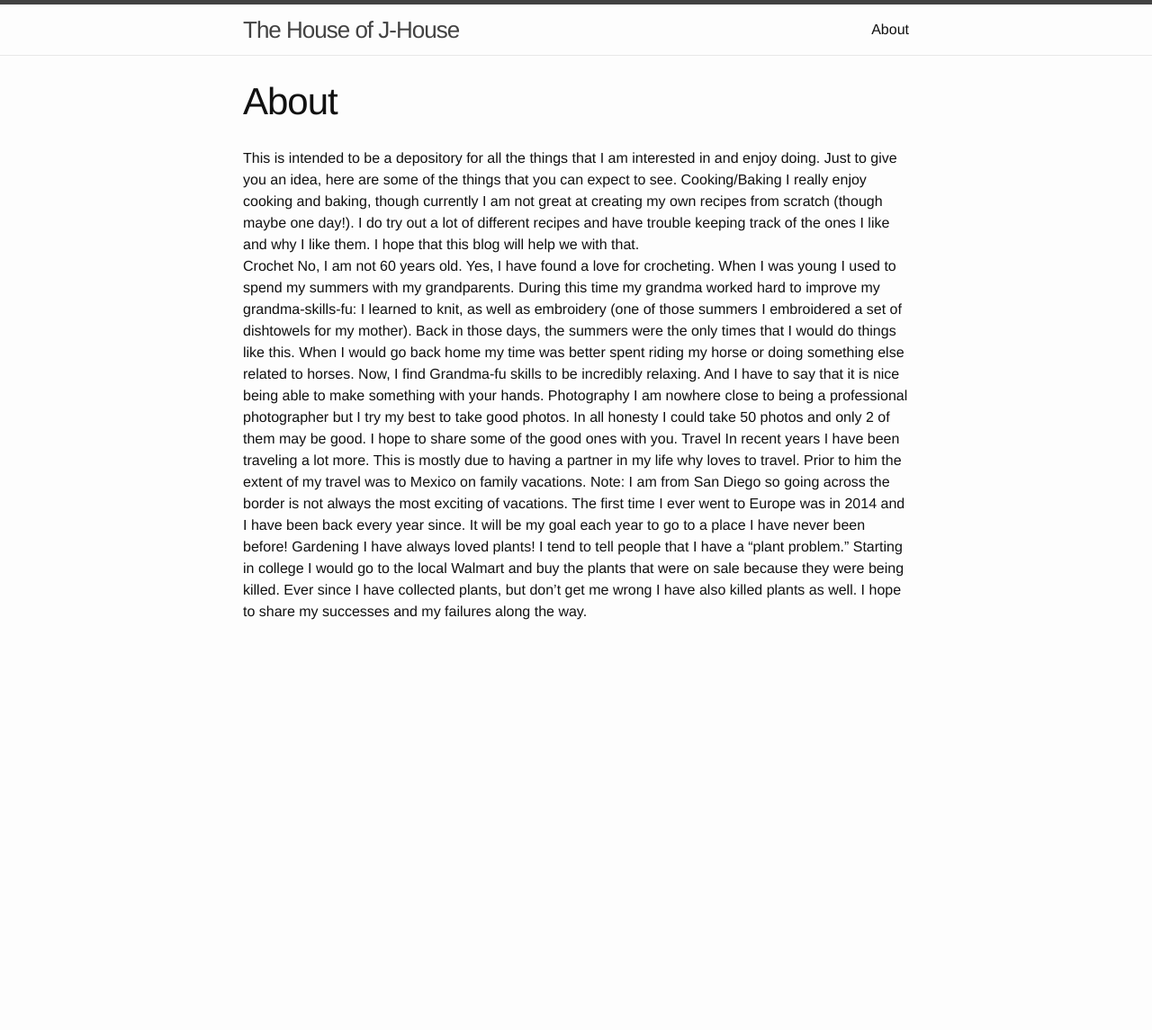
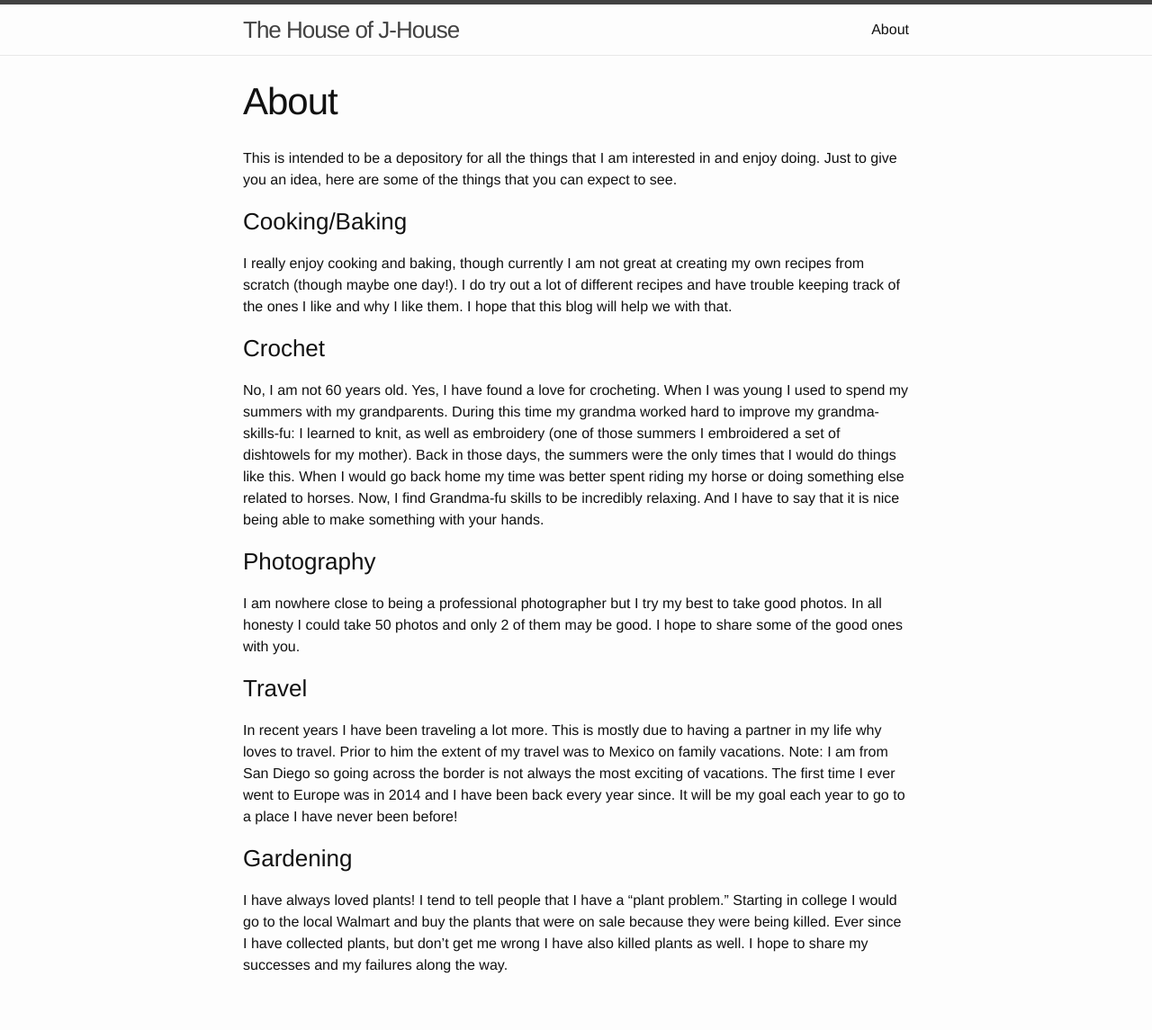
Before and after one commit to jcrobles/jcrobles.github.io, a Jekyll site: the page built from about.md, in a window 1280 px wide. Shown: the whole page at 90% size. Built offline with Jekyll 4.4.1, drawn with Linux system fonts in a browser that asks for light colours; before the commit the page ends 900 px from its top, so only the background shows below that.

```diff
--- a/about.md
+++ b/about.md
@@ -5,13 +5,19 @@ permalink: /about/
 ---
 
 This is intended to be a depository for all the things that I am interested in and enjoy doing. Just to give you an idea, here are some of the things that you can expect to see.
-Cooking/Baking
-	I really enjoy cooking and baking, though currently I am not great at creating my own recipes from scratch (though maybe one day!). I do try out a lot of different recipes and have trouble keeping track of the ones I like and why I like them. I hope that this blog will help we with that.
-Crochet
-	No, I am not 60 years old. Yes, I have found a love for crocheting. When I was young I used to spend my summers with my grandparents. During this time my grandma worked hard to improve my grandma-skills-fu: I learned to knit, as well as embroidery (one of those summers I embroidered a set of dishtowels for my mother). Back in those days, the summers were the only times that I would do things like this. When I would go back home my time was better spent riding my horse or doing something else related to horses. Now, I find Grandma-fu skills to be incredibly relaxing. And I have to say that it is nice being able to make something with your hands.
-Photography
-	I am nowhere close to being a professional photographer but I try my best to take good photos. In all honesty I could take 50 photos and only 2 of them may be good. I hope to share some of the good ones with you.
-Travel
-	In recent years I have been traveling a lot more. This is mostly due to having a partner in my life why loves to travel. Prior to him the extent of my travel was to Mexico on family vacations. Note: I am from San Diego so going across the border is not always the most exciting of vacations. The first time I ever went to Europe was in 2014 and I have been back every year since. It will be my goal each year to go to a place I have never been before!
-Gardening
-	I have always loved plants! I tend to tell people that I have a “plant problem.” Starting in college I would go to the local Walmart and buy the plants that were on sale because they were being killed. Ever since I have collected plants, but don’t get me wrong I have also killed plants as well.  I hope to share my successes and my failures along the way.
+
+### Cooking/Baking
+
+I really enjoy cooking and baking, though currently I am not great at creating my own recipes from scratch (though maybe one day!). I do try out a lot of different recipes and have trouble keeping track of the ones I like and why I like them. I hope that this blog will help we with that.
+
+### Crochet
+
+No, I am not 60 years old. Yes, I have found a love for crocheting. When I was young I used to spend my summers with my grandparents. During this time my grandma worked hard to improve my grandma-skills-fu: I learned to knit, as well as embroidery (one of those summers I embroidered a set of dishtowels for my mother). Back in those days, the summers were the only times that I would do things like this. When I would go back home my time was better spent riding my horse or doing something else related to horses. Now, I find Grandma-fu skills to be incredibly relaxing. And I have to say that it is nice being able to make something with your hands.
+
+### Photography
+I am nowhere close to being a professional photographer but I try my best to take good photos. In all honesty I could take 50 photos and only 2 of them may be good. I hope to share some of the good ones with you.
+
+### Travel
+In recent years I have been traveling a lot more. This is mostly due to having a partner in my life why loves to travel. Prior to him the extent of my travel was to Mexico on family vacations. Note: I am from San Diego so going across the border is not always the most exciting of vacations. The first time I ever went to Europe was in 2014 and I have been back every year since. It will be my goal each year to go to a place I have never been before!
+### Gardening
+I have always loved plants! I tend to tell people that I have a “plant problem.” Starting in college I would go to the local Walmart and buy the plants that were on sale because they were being killed. Ever since I have collected plants, but don’t get me wrong I have also killed plants as well.  I hope to share my successes and my failures along the way.
```
